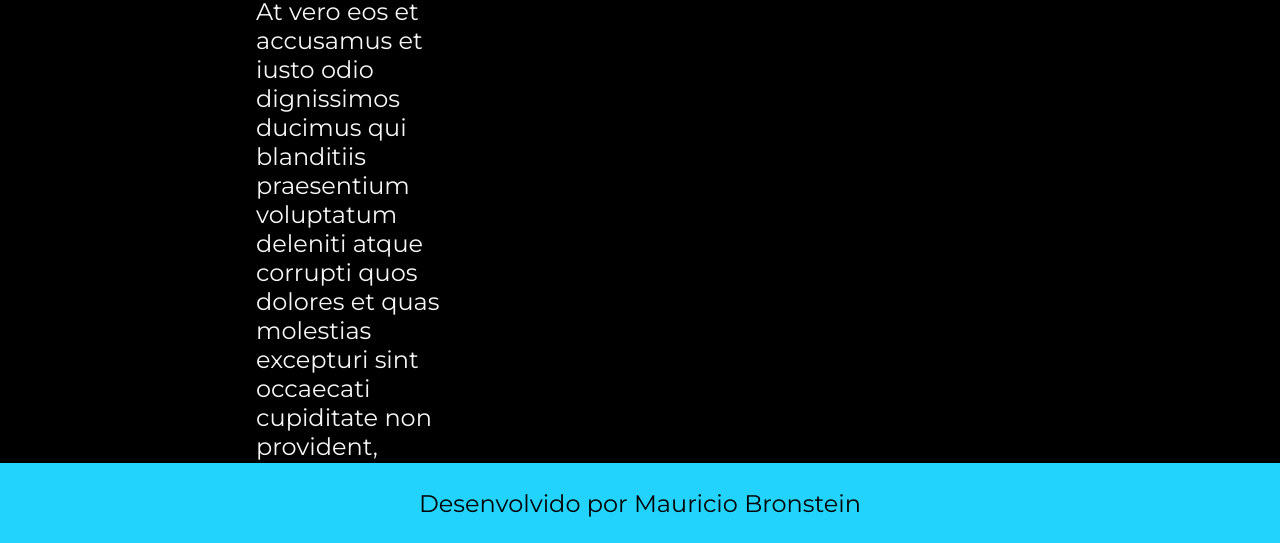
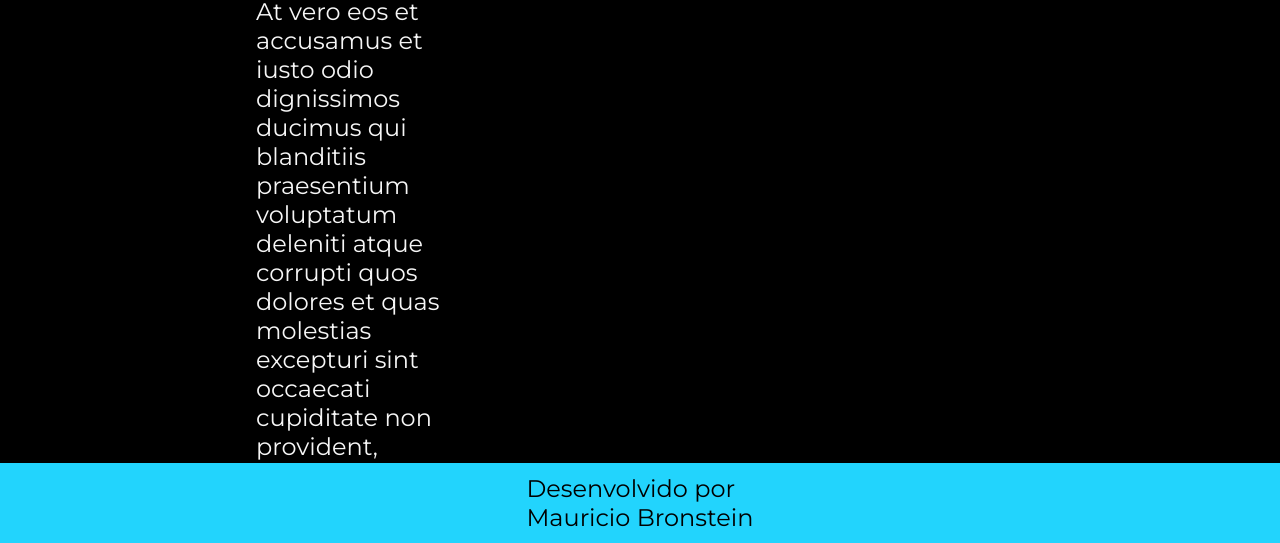
Before and after one commit to bronstein11/meu_portfolio, a plain HTML site: page about.html in a window 1280 px wide. Shown: the part 257-800 px from the top of the page. Drawn offline with nearby package versions, Linux system fonts and the light colour scheme.

Commit message:
Update about.html

```diff
--- a/about.html
+++ b/about.html
@@ -28,6 +28,6 @@ Et harum quidem rerum facilis est et expedita distinctio. Nam libero tempore, cu
     </main>
 </body>
 <footer class="footer">
-    <p>Desenvolvido por Mauricio Bronstein</p>
+     <p>Desenvolvido por <br> Mauricio Bronstein</p>
 </footer>
 </html>
```
